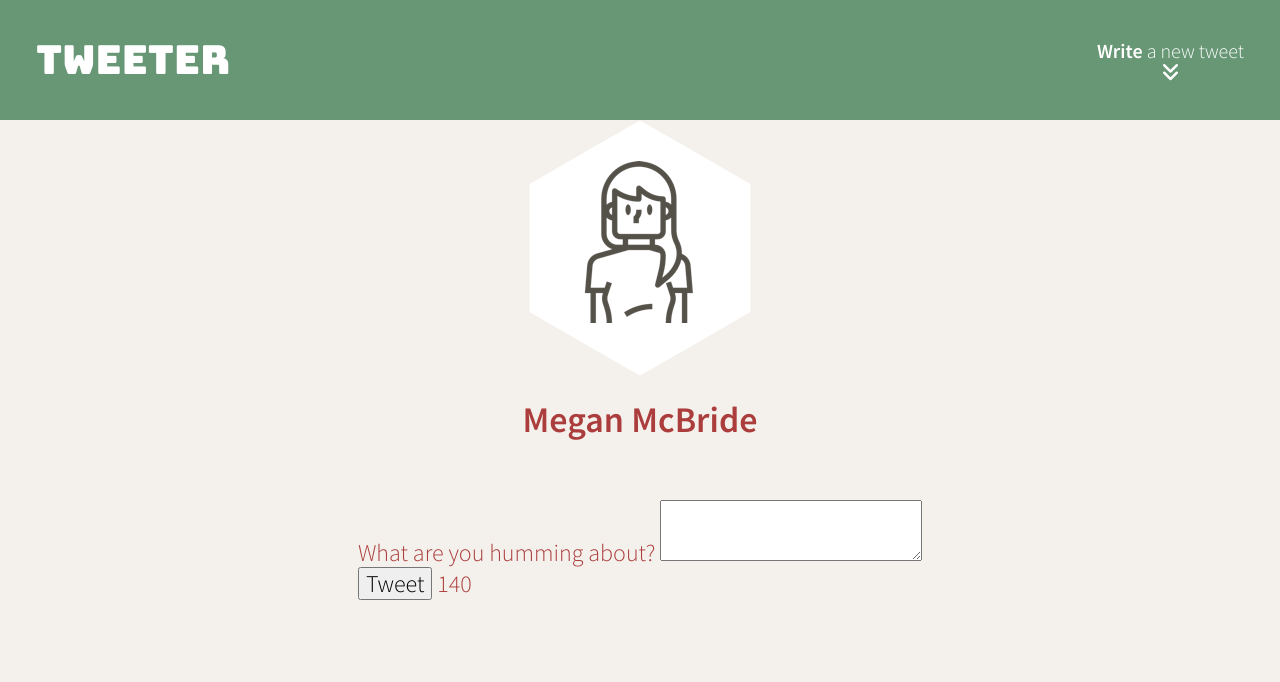
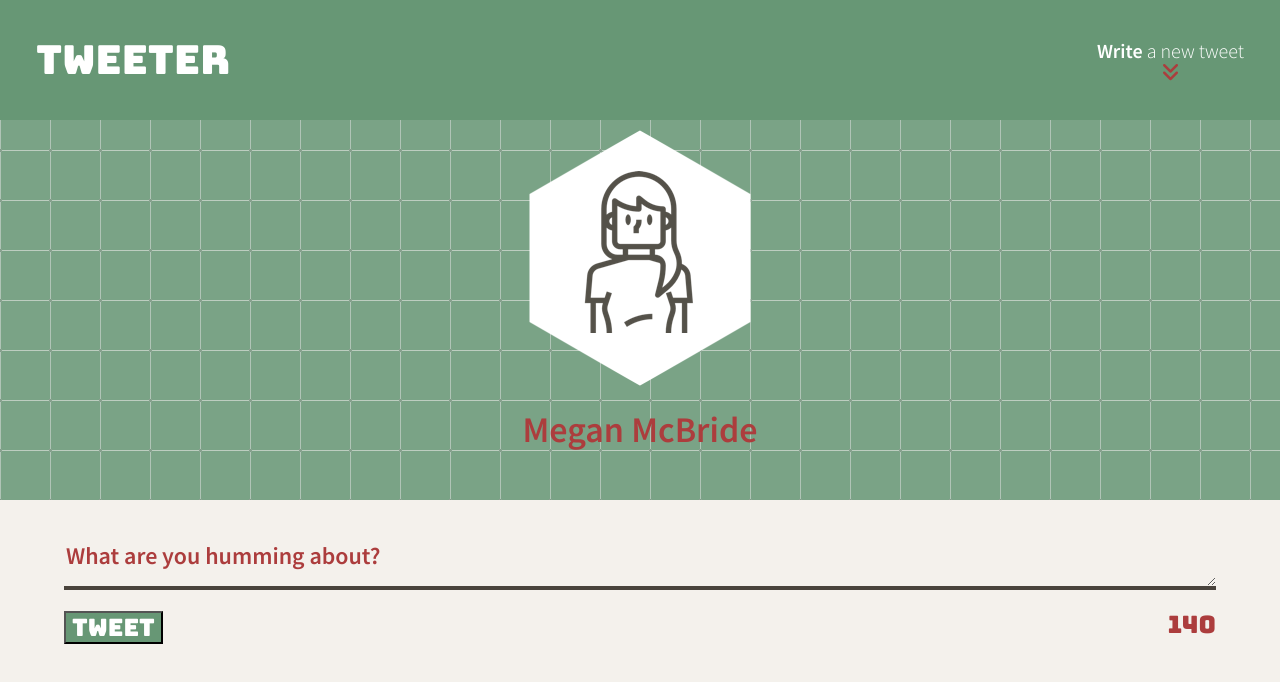
Before and after one commit to megsmcbride/tweeter, a website: page public/index.html in a window 1280 px wide. Drawn offline with nearby package versions, Linux system fonts and the light colour scheme.

Commit message:
Fix layout for tweet form displaying center

```diff
--- a/public/index.html
+++ b/public/index.html
@@ -17,6 +17,7 @@
     <link rel="stylesheet" href="/styles/layout.css" type="text/css" />
     <link rel="stylesheet" href="/styles/nav.css" type="text/css" />
     <link rel="stylesheet" href="/styles/header.css" type="text/css" />
+    <link rel="stylesheet" href="/styles/new-tweet.css" type="text/css" />
 
     <!-- External JS -->
     <script src="https://ajax.googleapis.com/ajax/libs/jquery/3.4.1/jquery.min.js"></script>
@@ -32,12 +33,12 @@
         <span>Tweeter</span>
       </header>
       <article class="writeATweet">
-        <span><strong>Write</strong> a new tweet </span>
+        <span class="header-text"><strong>Write</strong> a new tweet </span>
         <i class="fas fa-angle-double-down"></i>
       </article>
     </nav>
       <header class="profile">
-        <div>
+        <div class="profile-image">
           <img src="/images/profile-hex.png">
         </div>
         <br>
@@ -49,13 +50,11 @@
     <!-- Page-specific (main) content here -->
     <main class="container">
       <section>
-        <form method="POST" action="/server/routes/tweets.js">
-          <label for="tweet-text">What are you humming about?</label>
-          <textarea name="text" id="tweet-text"></textarea>
-          <div>
-            <button type="submit">Tweet</button>
+        <form method="POST" action="/tweets/">
+          <textarea name="text" id="tweet-text">What are you humming about?</textarea>
+          <div class="bottom-display">
+            <button class="tweet-button" type="submit">Tweet</button>
             <output name="counter" class="counter" for="tweet-text">140</output>
-
           </div>
         </form>
       </section>
--- a/public/styles/header.css
+++ b/public/styles/header.css
@@ -1,4 +1,5 @@
-header{
+.header{
+  background-color: #679775;
   display: flex;
   justify-content: center;
   align-items: center;
@@ -8,11 +9,26 @@ header{
 
 
 .profile {
+  background-image: url("../images/grid-me.png");
+  background-color: #7aa386;
+  display: flex;
+  flex-direction: column;
+  justify-content: center;
+  align-items: center;
+  padding-top: 150px;
+  height: 500px;
+  width: 100%;
+
+}
+
+img {
+  max-width:100%;
+  height:auto;
+}
+
+.header-text {
+  color: #ffffff;
   font-family: 'Source Sans Pro', 'sans-serif';
-  display: flex;
-  padding-top: 230px;
-  height: 400px;
-  width: 100%;
 }
 
 .name {
@@ -21,5 +37,5 @@ header{
   flex-direction: column;
   justify-content: flex-start;
   position: relative;
-  top: -40px;
+  top: -40px
 }
--- a/public/styles/layout.css
+++ b/public/styles/layout.css
@@ -17,7 +17,6 @@ html {
 body {
   display: flex;
   font-family: 'Source Sans Pro', 'sans-serif';
-  color: #ac3d3d;
   background-color: #f4f1ec;
   font-size: 24px;
   flex-direction: column;
@@ -26,22 +25,12 @@ body {
 }
 
 main {
-  display: flex;
   width: 90%;
-  margin: auto;
-  position: initial;
   background-color: #f4f1ec;
-  justify-content: flex-end;
+  margin-top:  40px;
+}
 
 
-}
-
-.container {
-  display: flex;
-  justify-content: center;
-  position: relative;
-  top: 100px;
-}
 /*
  * Additional CSS can be defined below or in other CSS files, as per instructions
  */
--- a/public/styles/nav.css
+++ b/public/styles/nav.css
@@ -1,6 +1,5 @@
 nav {
   background-color: #679775;
-  color: #ffffff;
   height: 120px;
   width: 100%;
   padding-left: 1.5em;
@@ -15,6 +14,8 @@ nav {
 
 .header {
   font-family: 'Bungee', 'sans-serif';
+  color: #ffffff;
+  background-color: #679775;
   font-size: 40px;
   display: flex;
   align-items: flex-end;
@@ -24,7 +25,7 @@ nav {
 .writeATweet {
   font-family: 'Source Sans Pro', 'sans-serif';
   font-size: 20px;
-
+  color: #ac3d3d;
   display: flex;
   flex-direction: column;
   align-items: center;
@@ -33,7 +34,6 @@ nav {
 
 .fas-fa-angle-double-down {
   display: flex;
-  color: red;
   background-color: transparent;
   padding: 5px;
   align-self: center;
```
